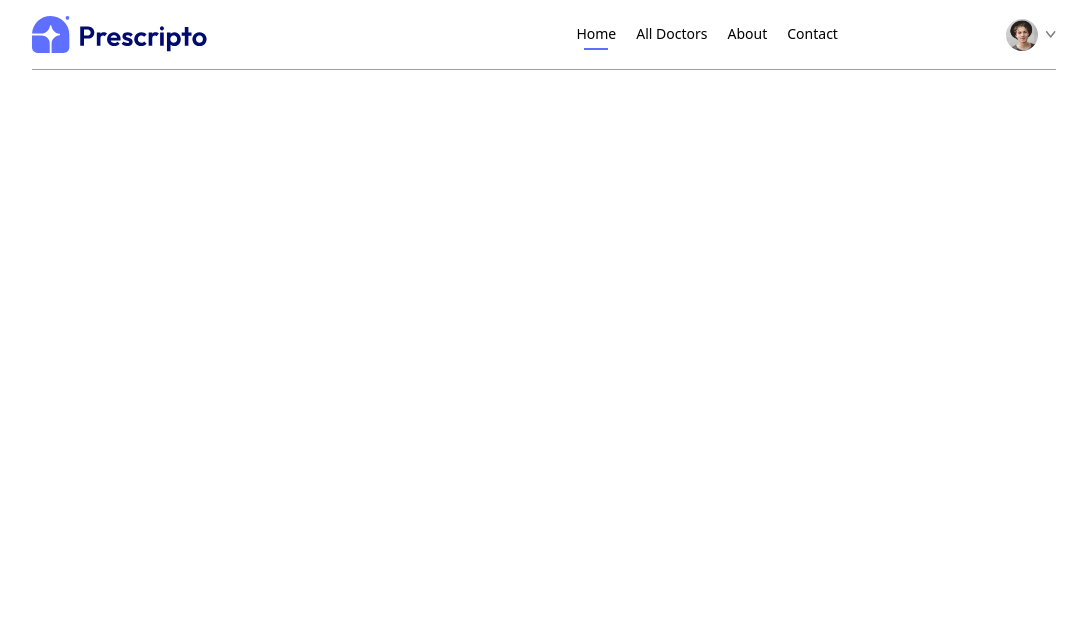
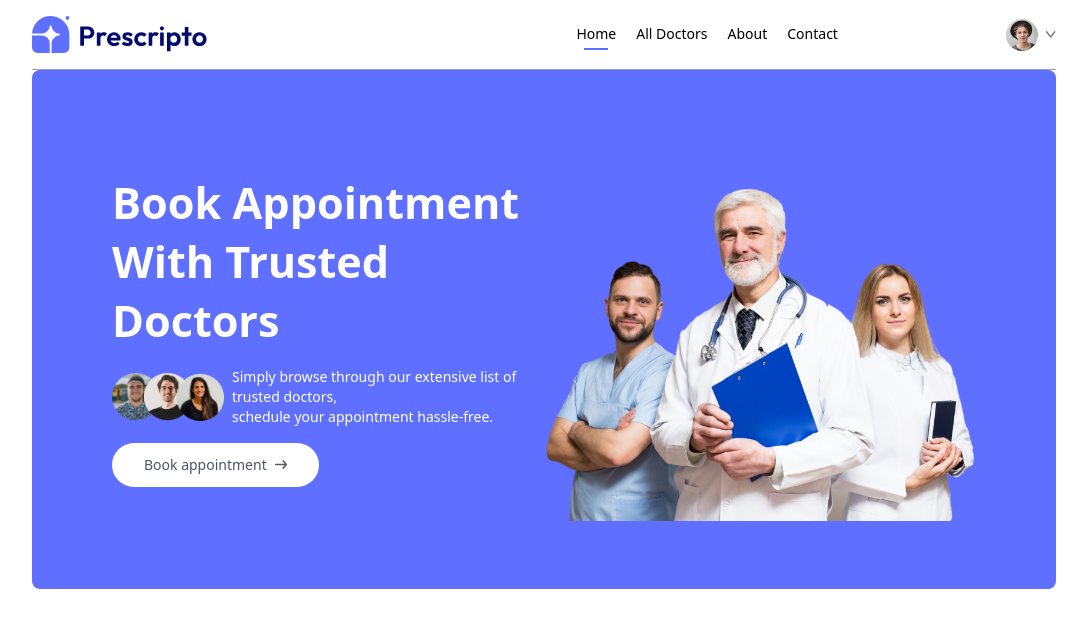
Before and after one commit to MuhammadNaeem001/Prescripto, a React app: page / in a window 1280 px wide. Shown: the top 628 px of the page, without its empty margins (96-1183 px from the left). Built offline with nearby package versions, Linux system fonts and the light colour scheme; the HTML template or start-up script is replaced by a standard one.

Commit message:
Header completed

```diff
--- /dev/null
+++ b/src/components/Header.jsx
@@ -0,0 +1,39 @@
+import React from 'react'
+import { assets } from '../assets/assets'
+
+const Header = () => {
+  return (
+    <div className="flex flex-col md:flex-row flex-wrap bg-[#5F6FFF] rounded-lg px-6 md:px-10 lg:px-20 overflow-hidden">
+
+      {/*-------------Left Side--------------- */}
+      <div className='md:w-1/2 flex flex-col items-start justify-center gap-4 py-10 md:py-[8vw]'>
+        <p className='text-3xl md:text-4xl lg:text-[2.7rem] text-white font-semibold leading-tight md:leading-snug max-w-[420px]'>
+          Book Appointment<br />With Trusted Doctors
+        </p>
+
+        <div className='flex flex-col md:flex-row items-center gap-2 text-white text-sm font-light'>
+          <img src={assets.group_profiles} alt="" className=' w-28' />
+          <p>Simply browse through our extensive list of trusted doctors,<br className='hidden sm:block'/>
+            schedule your appointment hassle-free.
+          </p>
+        </div>
+
+        <a href="#speciality" className='flex items-center gap-2 bg-white px-8 py-3 rounded-full text-gray-600 text-sm m-auto md:m-0 hover:scale-105 transition-all duration-300'>
+          Book appointment <img  className="w-3"src={assets.arrow_icon} alt="" />
+        </a>
+      </div>
+
+      {/*-------------Right Side--------------- */}
+      <div className='md:w-1/2 relative flex justify-center items-end'>
+        <img
+          className='w-full h-auto rounded-lg md:translate-y-3 mb-20' // 👈 Slightly lower for perfect visual balance
+          src={assets.header_img}
+          alt="Doctor"
+        />
+      </div>
+
+    </div>
+  )
+}
+
+export default Header
--- a/src/pages/Home.jsx
+++ b/src/pages/Home.jsx
@@ -1,8 +1,11 @@
 import React from 'react'
+import Header from '../components/Header'
 
 const Home = () => {
   return (
-    <div></div>
+    <div>
+      <Header/>
+    </div>
   )
 }
 
```
